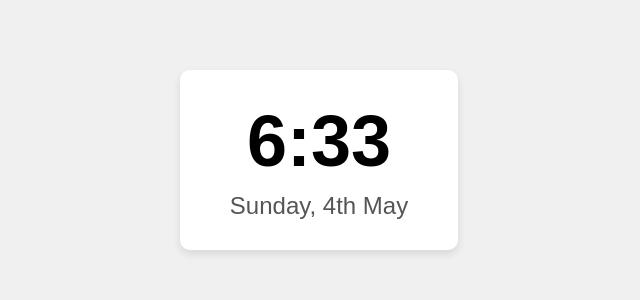
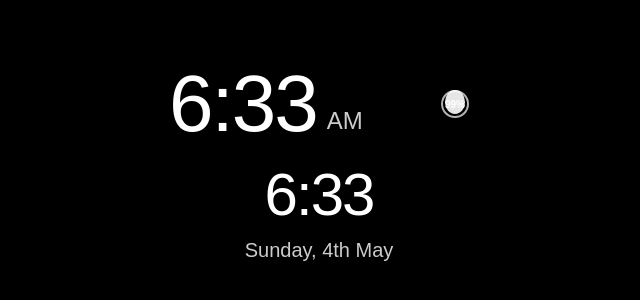
Before and after one commit to betingrich/Marisel.app, a website: page index.html in a window 1280 px wide. Shown: the part 240-540 px from the top of the page, without its empty margins (321-961 px from the left). Drawn offline with Linux system fonts and the light colour scheme.

Commit message:
Update index.html

```diff
--- a/index.html
+++ b/index.html
@@ -11,33 +11,86 @@
             align-items: center;
             height: 100vh;
             margin: 0;
-            background-color: #f0f0f0;
-            font-family: Arial, sans-serif;
+            background-color: #000;
+            font-family: 'Arial', sans-serif;
+            color: white;
         }
 
         .timer-container {
             text-align: center;
-            background-color: white;
-            padding: 30px 50px;
-            border-radius: 10px;
-            box-shadow: 0 4px 8px rgba(0, 0, 0, 0.1);
+            width: 300px;
+        }
+
+        .time-row {
+            display: flex;
+            justify-content: space-between;
+            align-items: center;
+            margin-bottom: 10px;
         }
 
         .time {
-            font-size: 72px;
+            font-size: 80px;
+            font-weight: 300;
+            letter-spacing: -2px;
+        }
+
+        .ampm {
+            font-size: 24px;
+            opacity: 0.8;
+            margin-left: 10px;
+            align-self: flex-end;
+            margin-bottom: 15px;
+        }
+
+        .battery {
+            position: relative;
+            width: 24px;
+            height: 24px;
+            border: 2px solid rgba(255, 255, 255, 0.7);
+            border-radius: 50%;
+            margin-left: 20px;
+        }
+
+        .battery-level {
+            position: absolute;
+            top: 50%;
+            left: 50%;
+            transform: translate(-50%, -50%);
+            font-size: 10px;
             font-weight: bold;
-            margin-bottom: 10px;
+        }
+
+        .battery-fill {
+            position: absolute;
+            bottom: 2px;
+            left: 2px;
+            right: 2px;
+            border-radius: 50%;
+            background-color: rgba(255, 255, 255, 0.9);
+            height: 0%;
+            transition: height 0.5s ease;
         }
 
         .date {
-            font-size: 24px;
-            color: #555;
+            font-size: 20px;
+            opacity: 0.8;
+            margin-top: 5px;
         }
     </style>
 </head>
 <body>
     <div class="timer-container">
-        <div class="time" id="time">9:27</div>
+        <div class="time-row">
+            <div style="display: flex; align-items: flex-end;">
+                <div class="time" id="time">9:31</div>
+                <div class="ampm" id="ampm">AM</div>
+            </div>
+            <div class="battery" id="battery">
+                <div class="battery-fill" id="battery-fill"></div>
+                <div class="battery-level" id="battery-level">80%</div>
+            </div>
+        </div>
+        <div class="time" style="font-size: 60px; margin-bottom: 10px;" id="time-alt">9:31</div>
         <div class="date" id="date">Sunday, 4th May</div>
     </div>
 
@@ -45,11 +98,17 @@
         function updateTime() {
             const now = new Date();
 
-            // Format time (HH:MM)
+            // Format time (H:MM)
             let hours = now.getHours();
+            const ampm = hours >= 12 ? 'PM' : 'AM';
+            hours = hours % 12;
+            hours = hours ? hours : 12; // Convert 0 to 12
             let minutes = now.getMinutes();
             minutes = minutes < 10 ? '0' + minutes : minutes;
+
             document.getElementById('time').textContent = `${hours}:${minutes}`;
+            document.getElementById('time-alt').textContent = `${hours}:${minutes}`;
+            document.getElementById('ampm').textContent = ampm;
 
             // Format date (Weekday, Day Month)
             const days = ['Sunday', 'Monday', 'Tuesday', 'Wednesday', 'Thursday', 'Friday', 'Saturday'];
@@ -72,9 +131,21 @@
             document.getElementById('date').textContent = `${dayName}, ${day}${suffix} ${monthName}`;
         }
 
+        function updateBattery() {
+            // This is a simulation - in a real app you'd use the Battery Status API
+            // For demo purposes, we'll cycle between 100% and 20%
+            const batteryLevel = Math.floor(Math.random() * 80) + 20; // Random between 20-100%
+            document.getElementById('battery-level').textContent = `${batteryLevel}%`;
+            document.getElementById('battery-fill').style.height = `${batteryLevel}%`;
+        }
+
         // Update time immediately and then every second
         updateTime();
         setInterval(updateTime, 1000);
+
+        // Update battery level every 10 seconds (simulated)
+        updateBattery();
+        setInterval(updateBattery, 10000);
     </script>
 </body>
 </html>
```
